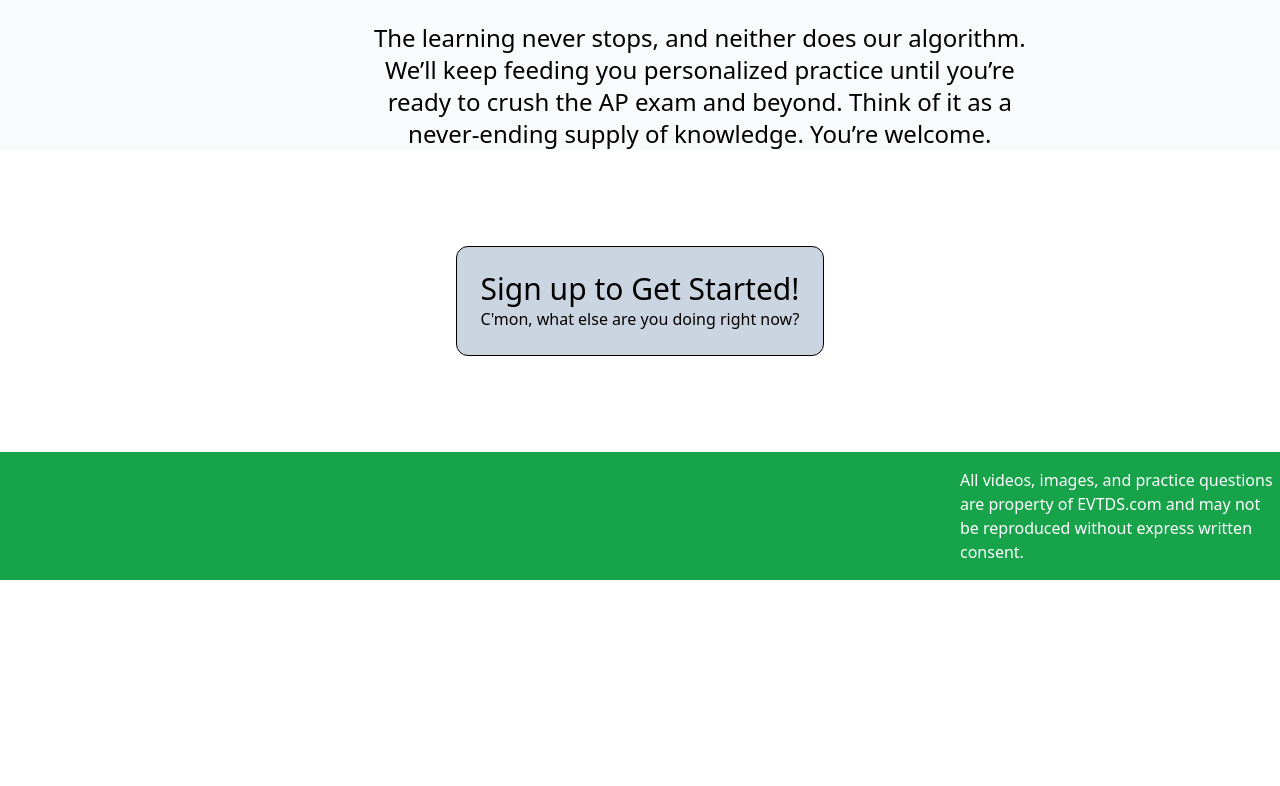
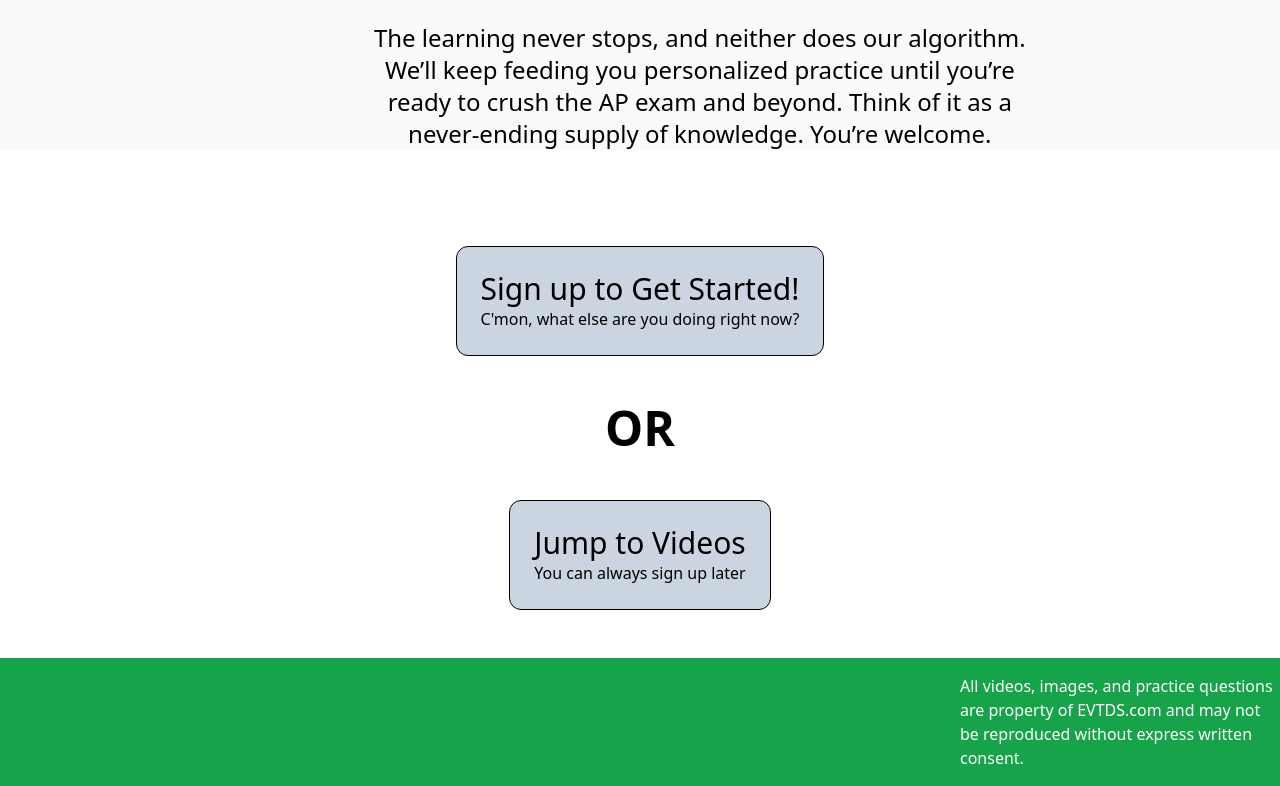
Before and after one commit to cracine79/EVTDontS, a React (Vite) app in the folder frontend2/: page / in a window 1280 px wide. Shown: the part 2091-2877 px from the top of the page. Before the commit the page ends 2671 px from the top, so only its background shows below. Built offline with nearby package versions, Linux system fonts and the light colour scheme; no server answers; grey boxes are pictures that could not be loaded.

Commit message:
add video index page

```diff
--- a/frontend2/src/App.jsx
+++ b/frontend2/src/App.jsx
@@ -19,6 +19,7 @@ import { Quiz } from './Components/Quiz';
 import { QuizResults } from './Components/QuizResults';
 import { GetStarted } from './Components/GetStarted';
 import { ReviewQuizResults } from './Components/ReviewQuizResults';
+import { VideoIndex } from './Components/VideoIndex';
 
 
 const Layout = () => {
@@ -64,6 +65,10 @@ const router = createBrowserRouter([
       {
         path:"/getstarted",
         element: <GetStarted />
+      },
+      {
+        path:'videoindex',
+        element: <VideoIndex />
       }
     ]
   }
--- a/frontend2/src/Components/MainPage.jsx
+++ b/frontend2/src/Components/MainPage.jsx
@@ -1,12 +1,16 @@
 import { openSignupModal } from "../Slices/modalSlice"
 import { useDispatch } from "react-redux"
+import { useNavigate } from "react-router-dom"
 
 export const MainPage = () => {
     const dispatch = useDispatch()
+    const navigate = useNavigate()
 
     const handleGetStarted = ()=>{
         dispatch(openSignupModal())
     }
+
+
 
     return(
         <>
@@ -74,13 +78,25 @@ export const MainPage = () => {
                 </div>
 
             </div>
-            <div className='flex justify-center items-center w-full my-24'>
+            <div className='flex justify-center items-center w-full mt-24 mb-12'>
                    <div className='px-6 bg-slate-300 hover:cursor-pointer hover:bg-slate-500 py-6 border-black border text-center rounded-xl'
                    onClick={handleGetStarted}>
                         <div className='text-3xl '>Sign up to Get Started!</div>
                         <div className=''>C'mon, what else are you doing right now?</div>
                     </div>
             </div>
+            <div className='text-center text-5xl font-bold'>
+                OR
+            </div>
+            <div className='flex justify-center items-center w-full mt-12 mb-12'>
+                   <div className='px-6 bg-slate-300 hover:cursor-pointer hover:bg-slate-500 py-6 border-black border text-center rounded-xl'
+                   onClick={()=> {
+                    navigate('/videoindex')
+                   }}>
+                        <div className='text-3xl '>Jump to Videos</div>
+                        <div className=''>You can always sign up later</div>
+                    </div>
+            </div>
         </>
     )
 }
--- /dev/null
+++ b/frontend2/src/Components/VideoIndex.jsx
@@ -0,0 +1,7 @@
+export const VideoIndex = () => {
+    return(
+        <div className = 'mt-24'>
+            Hello from Video Index!
+        </div>
+    )
+}
```
